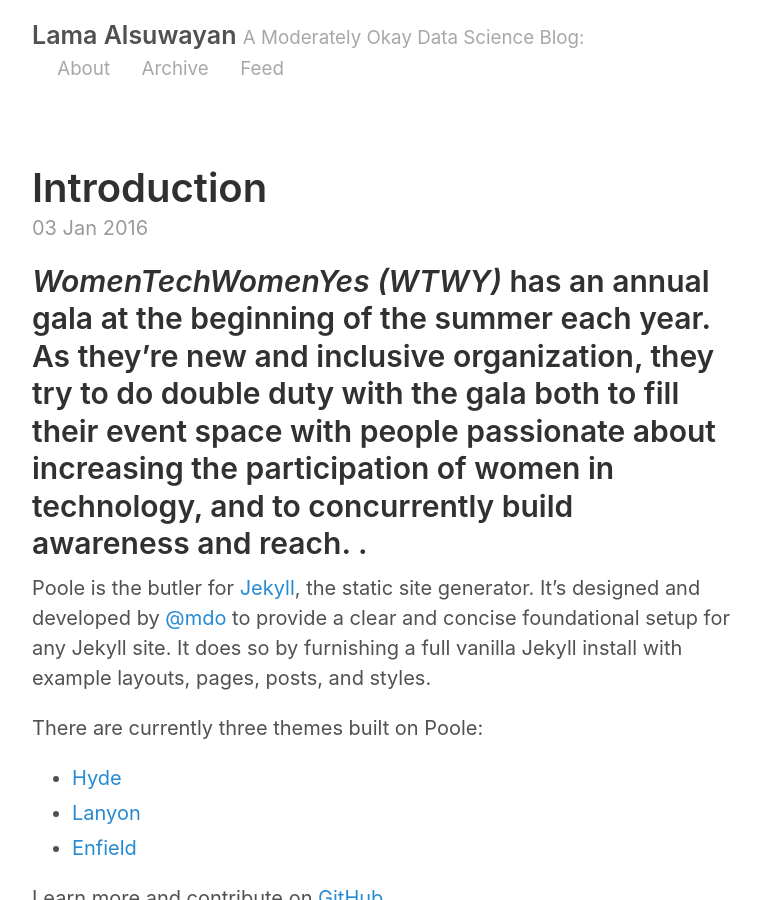
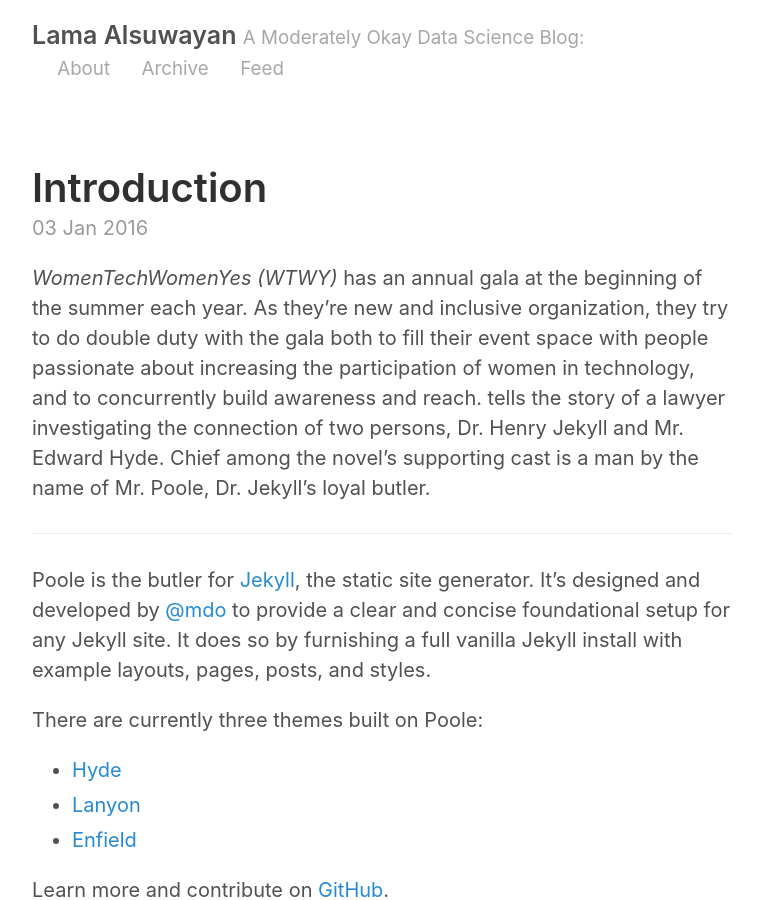
Before and after one commit to LamaM13/LamaM13.github.io, a Jekyll site: the page built from _posts/2016-01-03-introduction.md, in a window 1280 px wide and 900 px high. Shown: the whole window, without its empty margins (258-1019 px from the left). Built offline with Jekyll 4.4.1, drawn with Linux system fonts in a browser that asks for light colours.

Commit message:
Editing the introduction

```diff
--- a/_posts/2016-01-03-introduction.md
+++ b/_posts/2016-01-03-introduction.md
@@ -3,7 +3,8 @@
 title: Introduction
 ---
 
-*WomenTechWomenYes (WTWY)* has an annual gala at the beginning of the summer each year. As they’re new and inclusive organization, they try to do double duty with the gala both to fill their event space with people passionate about increasing the participation of women in technology, and to concurrently build awareness and reach. .
+*WomenTechWomenYes (WTWY)* has an annual gala at the beginning of the summer each year. As they’re new and inclusive organization, they try to do double duty with the gala both to fill their event space with people passionate about increasing the participation of women in technology, and to concurrently build awareness and reach. tells the story of a lawyer investigating the connection of two persons, Dr. Henry Jekyll and Mr. Edward Hyde. Chief among the novel's supporting cast is a man by the name of Mr. Poole, Dr. Jekyll's loyal butler.
+
 -----
 
 Poole is the butler for [Jekyll](http://jekyllrb.com), the static site generator. It's designed and developed by [@mdo](https://twitter.com/mdo) to provide a clear and concise foundational setup for any Jekyll site. It does so by furnishing a full vanilla Jekyll install with example layouts, pages, posts, and styles.
```
